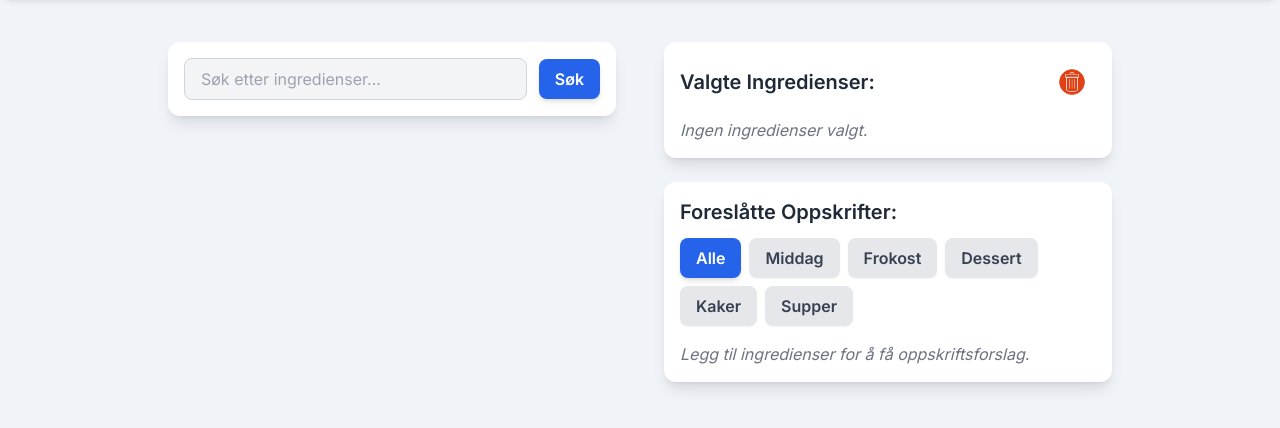
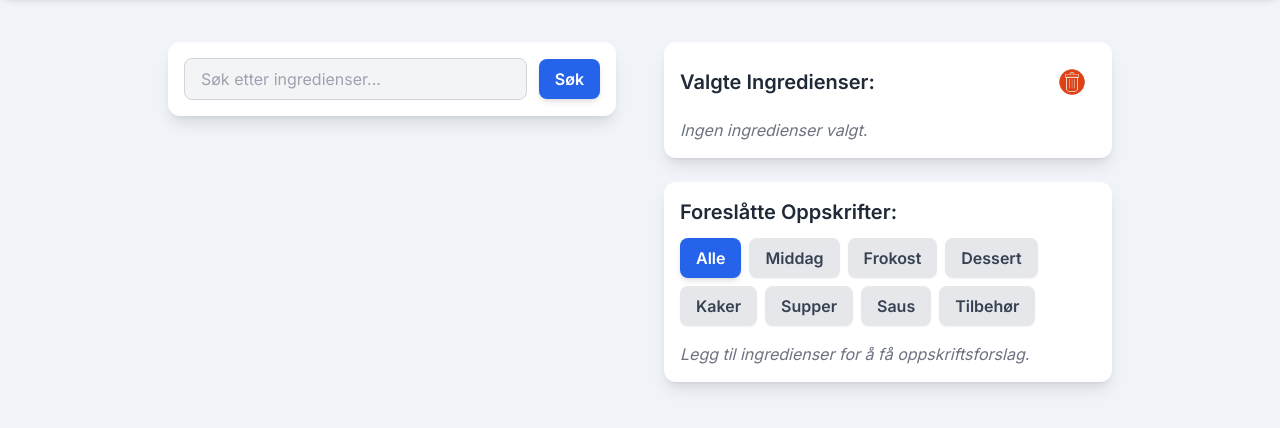
Before and after one commit to DenGodeMaten/DenGodeMaten.github.io, a plain HTML site: page index.html in a window 1280 px wide. Shown: the part 146-574 px from the top of the page. Drawn offline with nearby package versions, Linux system fonts and the light colour scheme.

Commit message:
test på flere filtere
linje 70+71

```diff
--- a/index.html
+++ b/index.html
@@ -67,6 +67,8 @@
                     <button class="filter-button" data-filter="dessert">Dessert</button>
                     <button class="filter-button" data-filter="kaker">Kaker</button>
                     <button class="filter-button" data-filter="suppe">Supper</button>
+                    <button class="filter-button" data-filter="saus">Saus</button>
+                    <button class="filter-button" data-filter="tilbehør">Tilbehør</button>
                 </div>
                 <div id="recipesList" class="text-gray-700">
                 </div>
```
